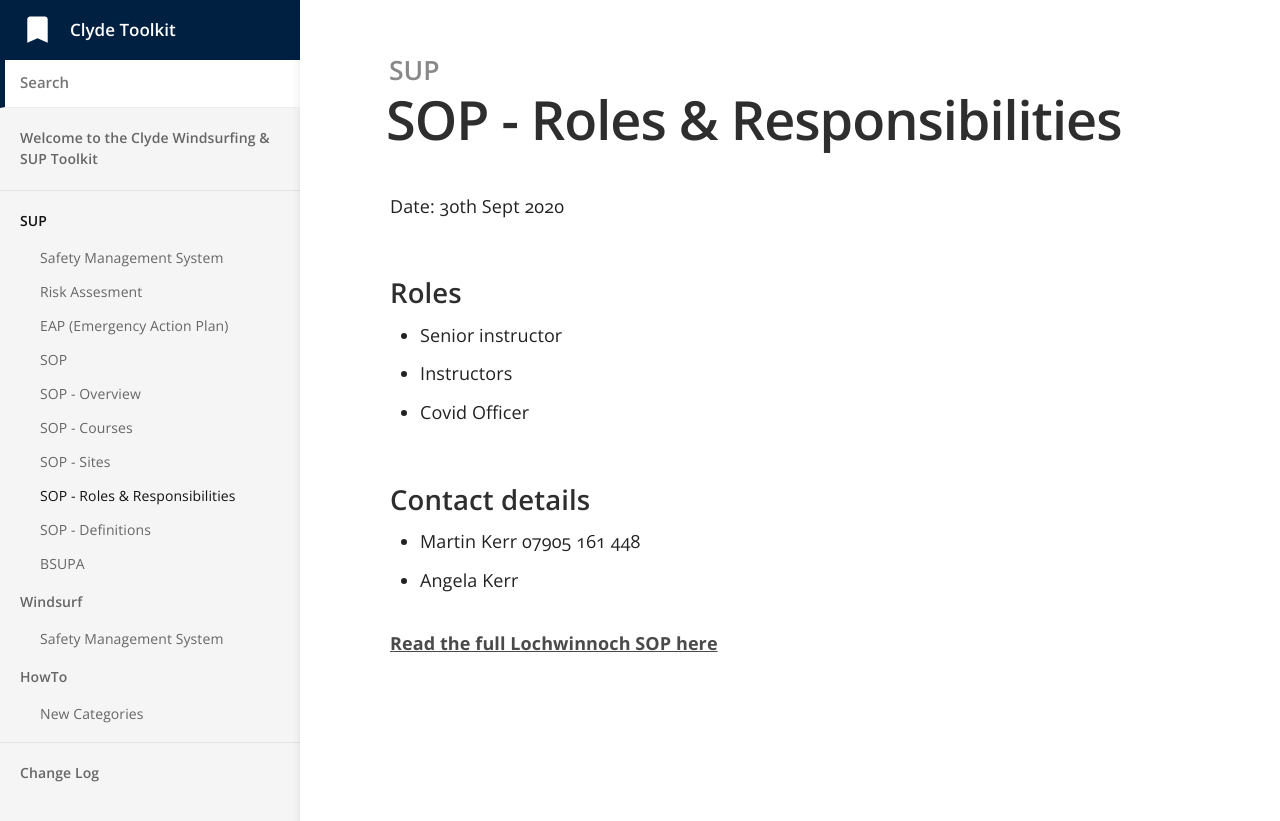
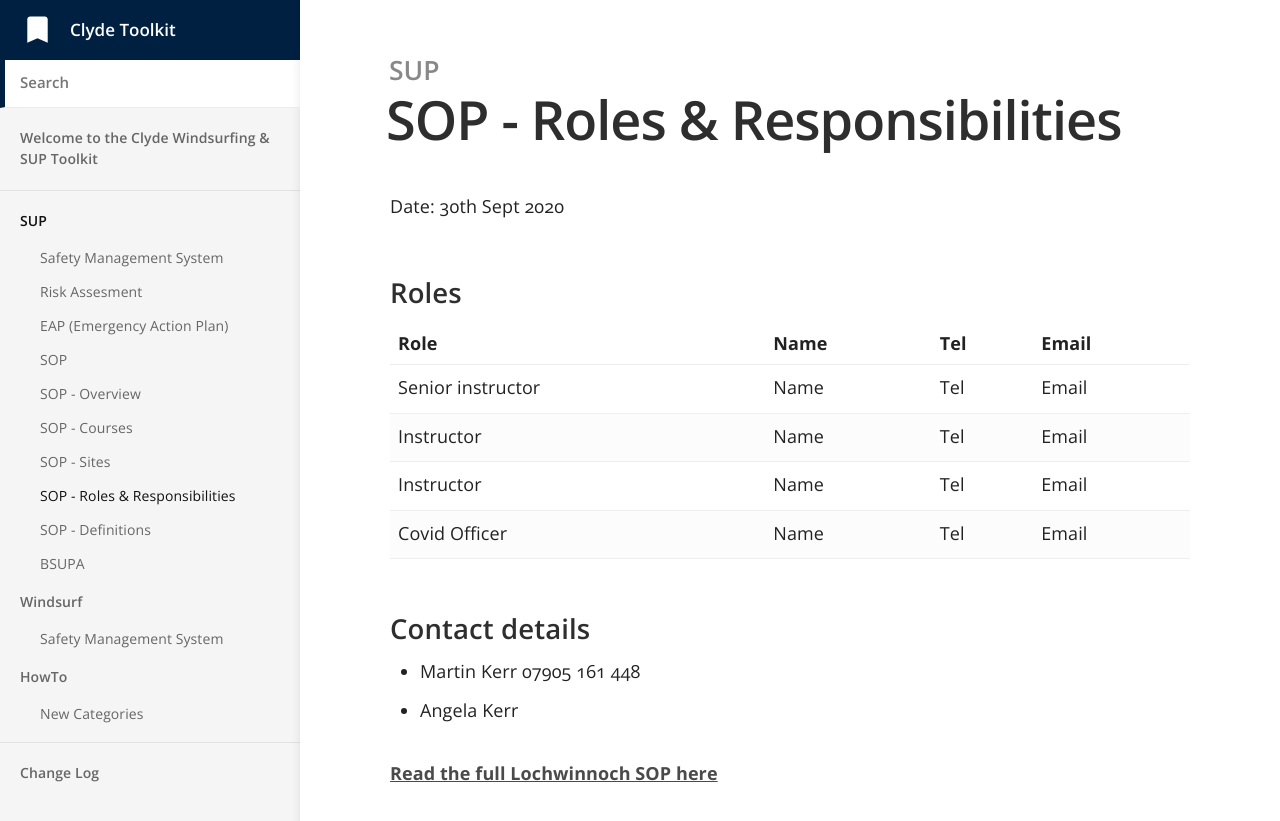
Before and after one commit to numbat70/clyde, a Jekyll site: the page built from _docs/Content/11-SUP_SOP_Roles.md, in a window 1280 px wide. Shown: the top 821 px of the page. Built offline with Jekyll 4.4.1, drawn with Linux system fonts in a browser that asks for light colours.

Commit message:
Update 11-SUP_SOP_Roles.md
mk

```diff
--- a/_docs/Content/11-SUP_SOP_Roles.md
+++ b/_docs/Content/11-SUP_SOP_Roles.md
@@ -7,9 +7,14 @@ Date: 30th Sept 2020
 
 ## Roles
 
-- Senior instructor
-- Instructors
-- Covid Officer
+Role | Name | Tel | Email
+--- | --- | --- | ---
+Senior instructor | Name | Tel | Email
+Instructor | Name | Tel | Email
+Instructor | Name | Tel | Email
+Covid Officer | Name | Tel | Email
+
+
 
 
 
```
